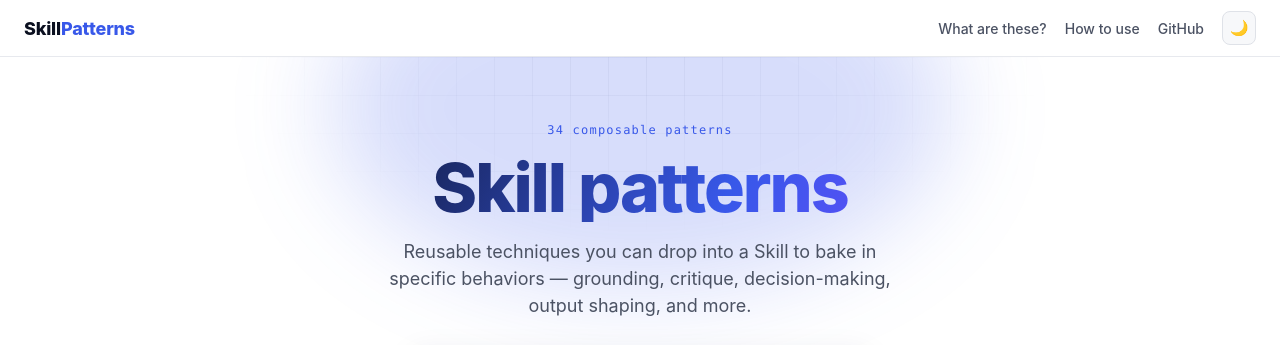
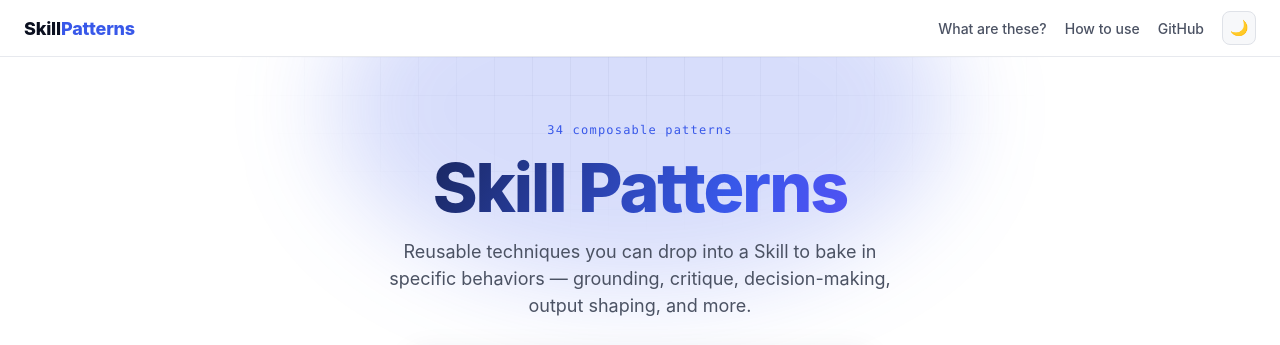
Before and after one commit to borkweb/skill-patterns, a Jekyll site: the page built from index.html, in a window 1280 px wide and 900 px high. Shown: the top 345 px of the window. Built offline with Jekyll 4.4.1, drawn with Linux system fonts in a browser that asks for light colours.

```diff
--- a/index.html
+++ b/index.html
@@ -2,5 +2,5 @@
 layout: home
 title: Skill Patterns
 ---
-<h1>Skill patterns</h1>
+<h1>Skill Patterns</h1>
 <p>Reusable techniques you can drop into a Skill to bake in specific behaviors — grounding, critique, decision-making, output shaping, and more.</p>
```
